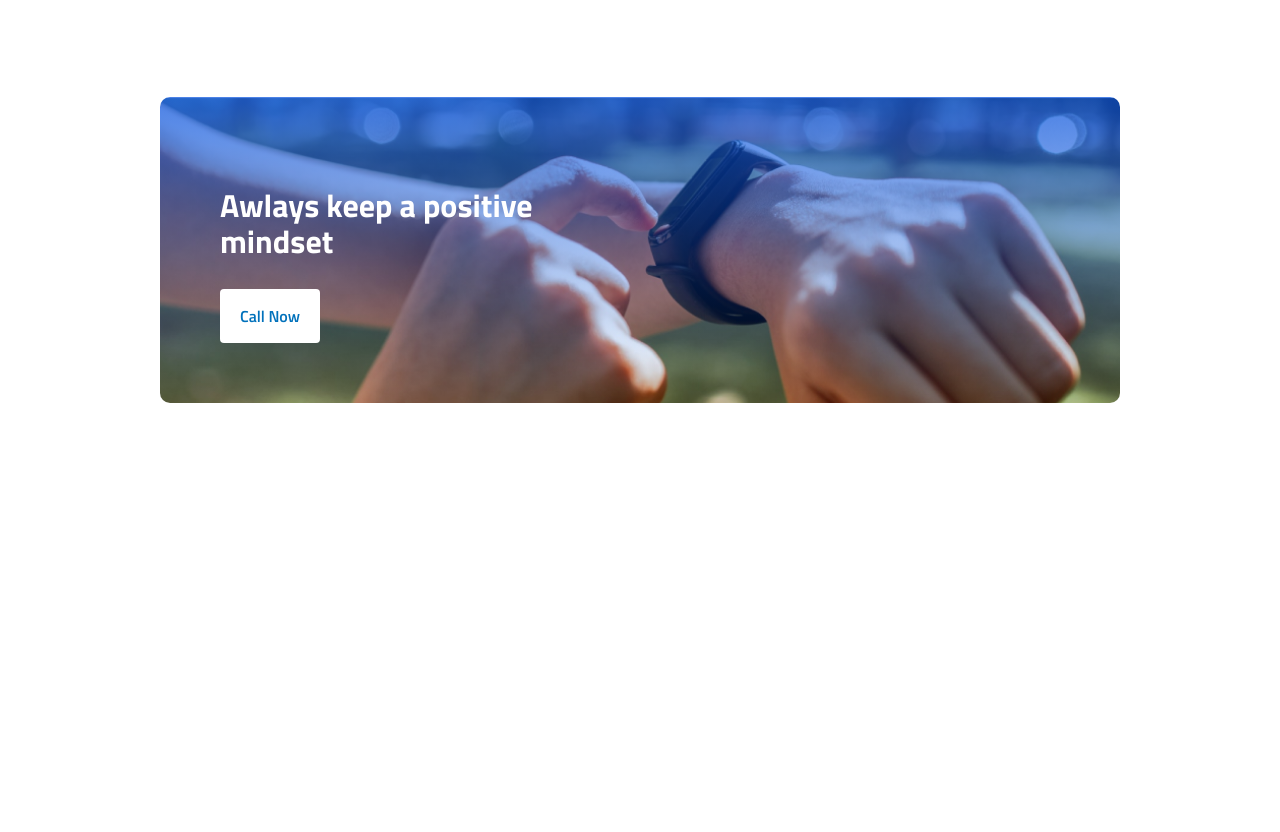
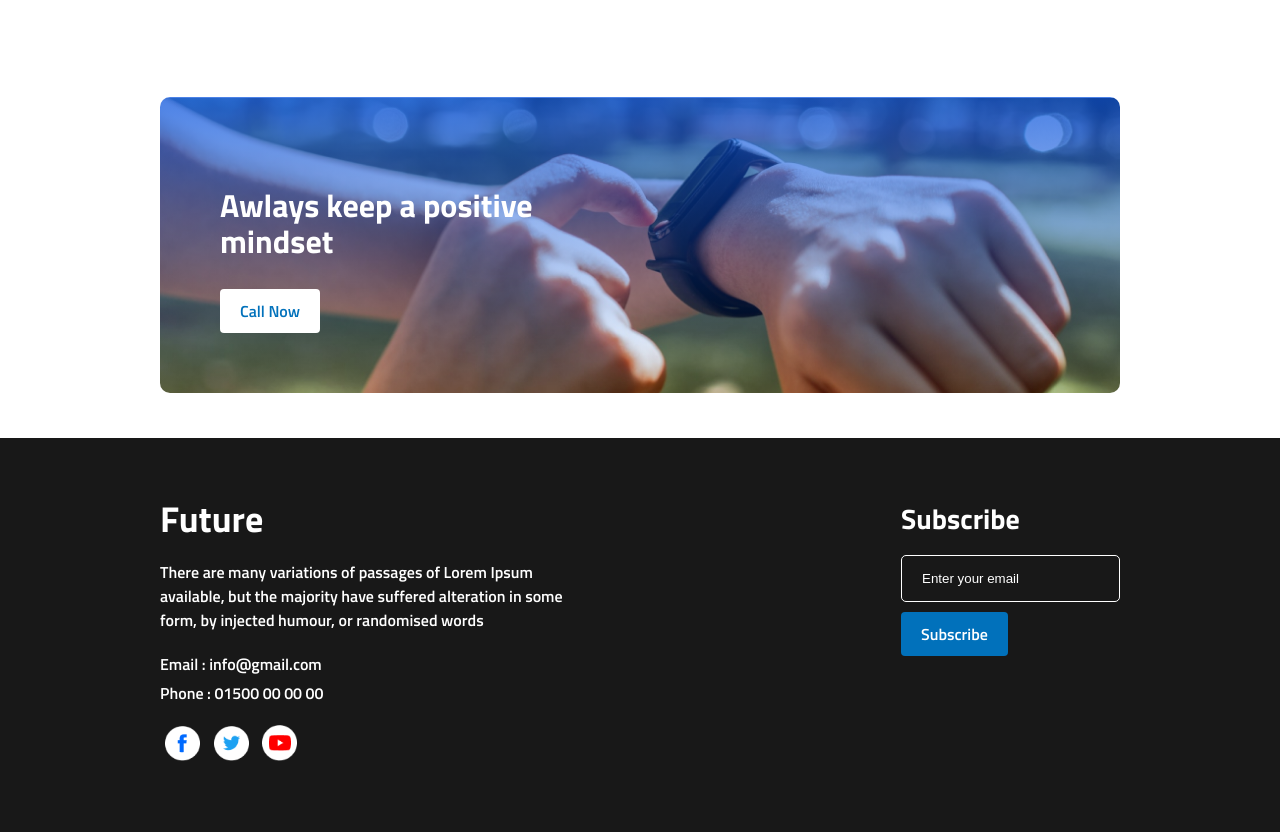
Before and after one commit to mdnahinfardousbadhon/new-year-new-me, a plain HTML site: page index.html in a window 1280 px wide. Shown: the part 1924-2756 px from the top of the page. Before the commit the page ends 2372 px from the top, so only its background shows below. Drawn offline with Linux system fonts and the light colour scheme.

Commit message:
Footer Section Completed

```diff
--- a/css/style.css
+++ b/css/style.css
@@ -54,7 +54,7 @@ body {
     font-weight: 600;
     background-color: #fff;
     color: #0171BB;
-    padding: 15px 20px;
+    padding: 10px 20px;
     border-radius: 4px;
     border: 0;
     outline: 0;
@@ -164,9 +164,90 @@ body {
     font-weight: 600;
     background-color: #fff;
     color: #0171BB;
-    padding: 15px 20px;
+    padding: 10px 20px;
     border-radius: 4px;
     border: 0;
     outline: 0;
     cursor: pointer;
 }
+
+/* FOOTER SECTION */
+
+#footer {
+    padding: 45px 0;
+    background-color: #181818;
+    color: #fff;
+}
+
+.footer-container {
+    display: flex;
+    flex-wrap: wrap;
+    justify-content: space-between;
+    padding: 0 90px;
+}
+
+.footer-title {
+    font-size: 36px;
+    font-weight: 700;
+    line-height: 42px;
+    margin: 15px 0;
+}
+
+.footer-description {
+    font-size: 16px;
+    font-weight: 600;
+    line-height: 24px;
+    margin: 20px 0;
+}
+
+.contact-email,
+.contact-phone-number {
+    font-size: 16px;
+    font-weight: 600;
+    line-height: 24px;
+    margin: 5px 0;
+}
+
+.footer-social-icon {
+    margin: 20px 0
+}
+.footer-social-icon img {
+    width: 35px;
+    margin: 0 5px;
+}
+
+.subscribe-title {
+    font-size: 28px;
+    font-weight: 700;
+    line-height: 32px;
+    margin: 20px 0;
+}
+
+.subscribe input {
+    padding: 15px 20px;
+    background-color: #181818;
+    color: #fff;
+    border: 1px solid #fff;
+    outline: 0;
+    box-shadow: none;
+    border-radius: 5px;
+}
+
+.subscribe input::placeholder {
+    color: #fff;
+}
+
+.subscribe-button {
+    font-family: 'Titillium Web';
+    font-size: 16px;
+    font-weight: 600;
+    background-color: #0171BB;
+    color: #fff;
+    padding: 10px 20px;
+    border-radius: 4px;
+    border: 0;
+    outline: 0;
+    cursor: pointer;
+    display: block;
+    margin: 10px 0;
+}
--- a/index.html
+++ b/index.html
@@ -113,7 +113,33 @@
 
     </main>
 
-    <footer></footer>
+    <!-- Footer Section -->
+
+    <footer id="footer">
+        <article class="footer-container container">
+            <article class="footer-info">
+                <h2 class="footer-title">Future</h2>
+                <p class="footer-description">
+                    There are many variations of passages of Lorem Ipsum<br>
+                    available, but the majority have suffered alteration in some<br>
+                    form, by injected humour, or randomised words
+                </p>
+                <p class="contact-email">Email : info@gmail.com</p>
+                <p class="contact-phone-number">Phone : 01500 00 00 00</p>
+                <article class="footer-social-icon">
+                    <img src="./images/icons/fb.png" alt="Facebook Icon">
+                    <img src="./images/icons/twitter.png" alt="Twitter Icon">
+                    <img src="./images/icons/youtube.png" alt="Youtube Icon">
+                </article>
+            </article>
+
+            <article class="subscribe">
+                <h3 class="subscribe-title">Subscribe</h3>
+                <input type="email" placeholder="Enter your email">
+                <button class="subscribe-button" type="submit">Subscribe</button>
+            </article>
+        </article>
+    </footer>
 
 
 
```
